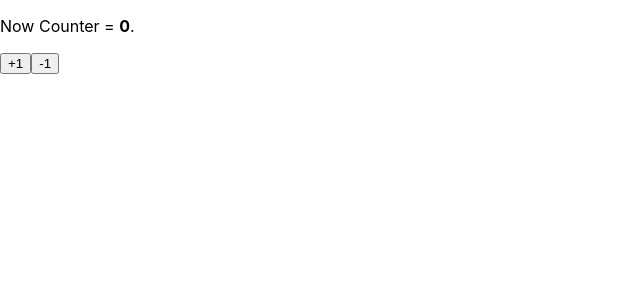
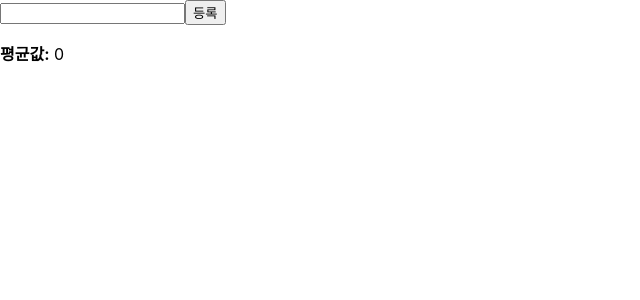
Before and after one commit to Cobluesky/hooks-tutorial, a React (Create React App) app: page / in a window 1280 px wide. Shown: the top 300 px of the page, without its empty margins (0-640 px from the left). Built offline with nearby package versions, Linux system fonts and the light colour scheme.

Commit message:
2022/04/15 - 1
React useMemo

```diff
--- a/src/App.js
+++ b/src/App.js
@@ -1,9 +1,10 @@
 import React from 'react';
+import Average from './Average';
 import Counter from './Counter';
 import Info from './Info';
 
 const App = () => {
-  return <Counter />;
+  return <Average />;
 }
 
 export default App;
--- /dev/null
+++ b/src/Average.js
@@ -0,0 +1,41 @@
+import { useState } from 'react';
+
+const getAverage = numbers => {
+    console.log('평균값 계산 중..');
+    if (numbers.length === 0) return 0;
+    const sum = numbers.reduce((a, b) => a + b);
+    return sum / numbers.length;
+};
+
+
+const Average = () => {
+    const [list, setList] = useState([]);
+    const [number, setNumber] = useState('');
+
+    const onChange = e => {
+        setNumber(e.target.value);
+    };
+
+    const onInsert = e => {
+        const nextList = list.concat(parseInt(number));
+        setList(nextList);
+        setNumber('');
+    };
+
+    return (
+        <div>
+            <input value={number} onChnage={onChange} />
+            <button onClick={onInsert}>등록</button>
+            <ul>
+                {list.map((value, index) => (
+                    <li key={index}>{value}</li>
+                ))}
+            </ul>
+            <div>
+                <b>평균값:</b> {getAverage(list)}
+            </div>
+        </div>
+    );
+};
+
+export default Average;
```
